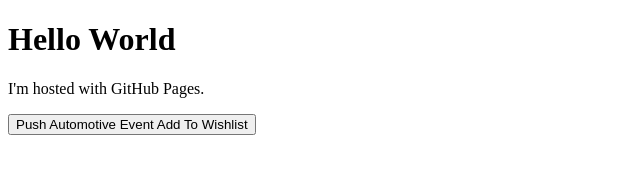
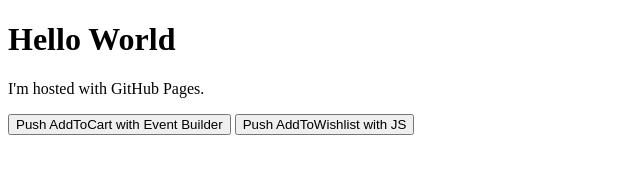
Before and after one commit to Jyrmi/jyrmi.github.io, a plain HTML site: page index.html in a window 1280 px wide. Shown: the whole page, without its empty margins (0-640 px from the left). Drawn offline with Linux system fonts and the light colour scheme.

Commit message:
Add a second button to distinguish between event builder and JS

```diff
--- a/index.html
+++ b/index.html
@@ -41,7 +41,8 @@
   <!-- End Google Tag Manager (noscript) -->
   <h1>Hello World</h1>
   <p>I'm hosted with GitHub Pages.</p>
-  <input type="button" value="Push Automotive Event Add To Wishlist" onclick="pushAutoAddToWishlist()">
+  <input type="button" value="Push AddToCart with Event Builder" onclick="pushAutoAddToWishlist()">
+  <input type="button" value="Push AddToWishlist with JS" onclick="pushAutoAddToWishlist()">
   <!-- TikTok Pixel Code Start -->
   <script>
   !function (w, d, t) {
```
